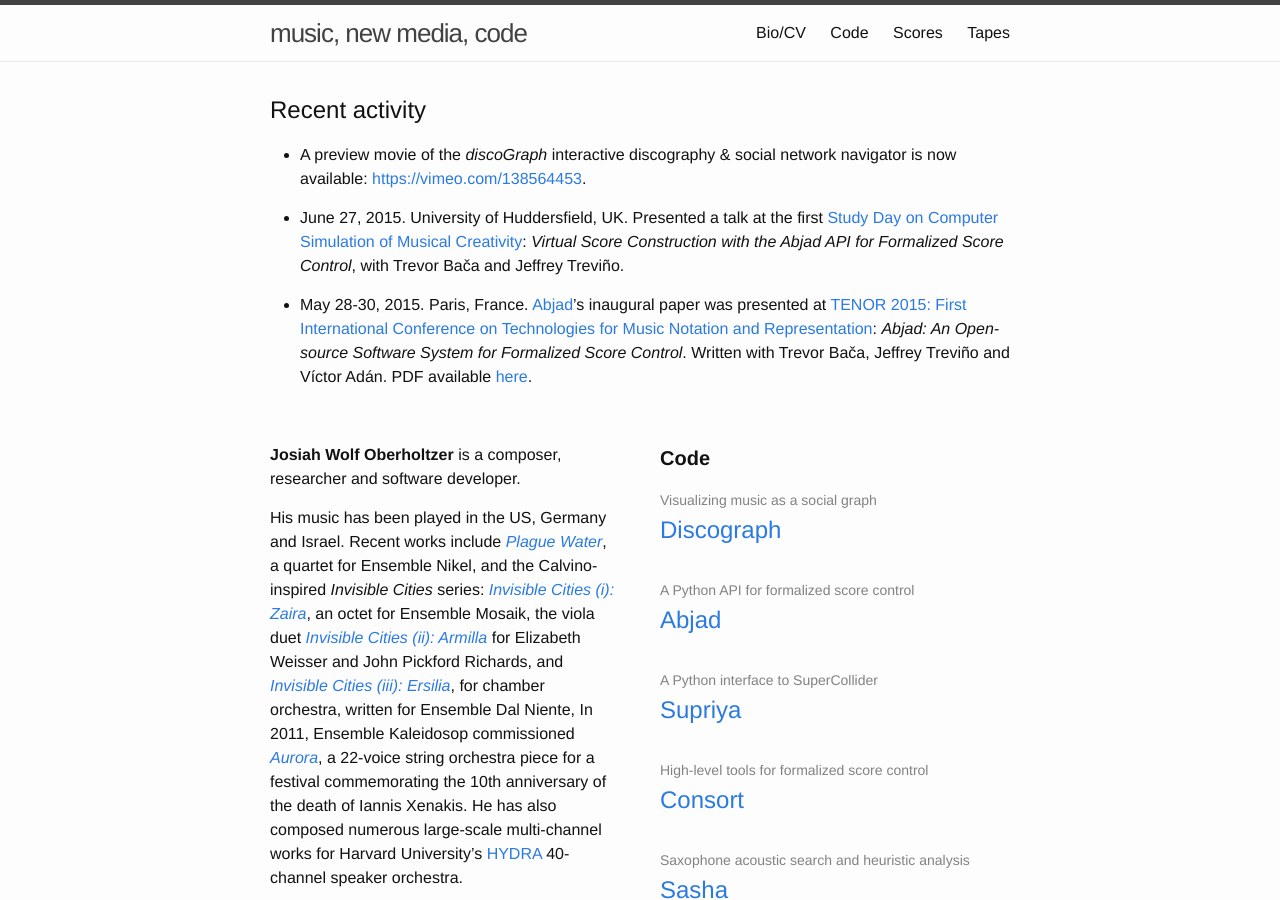
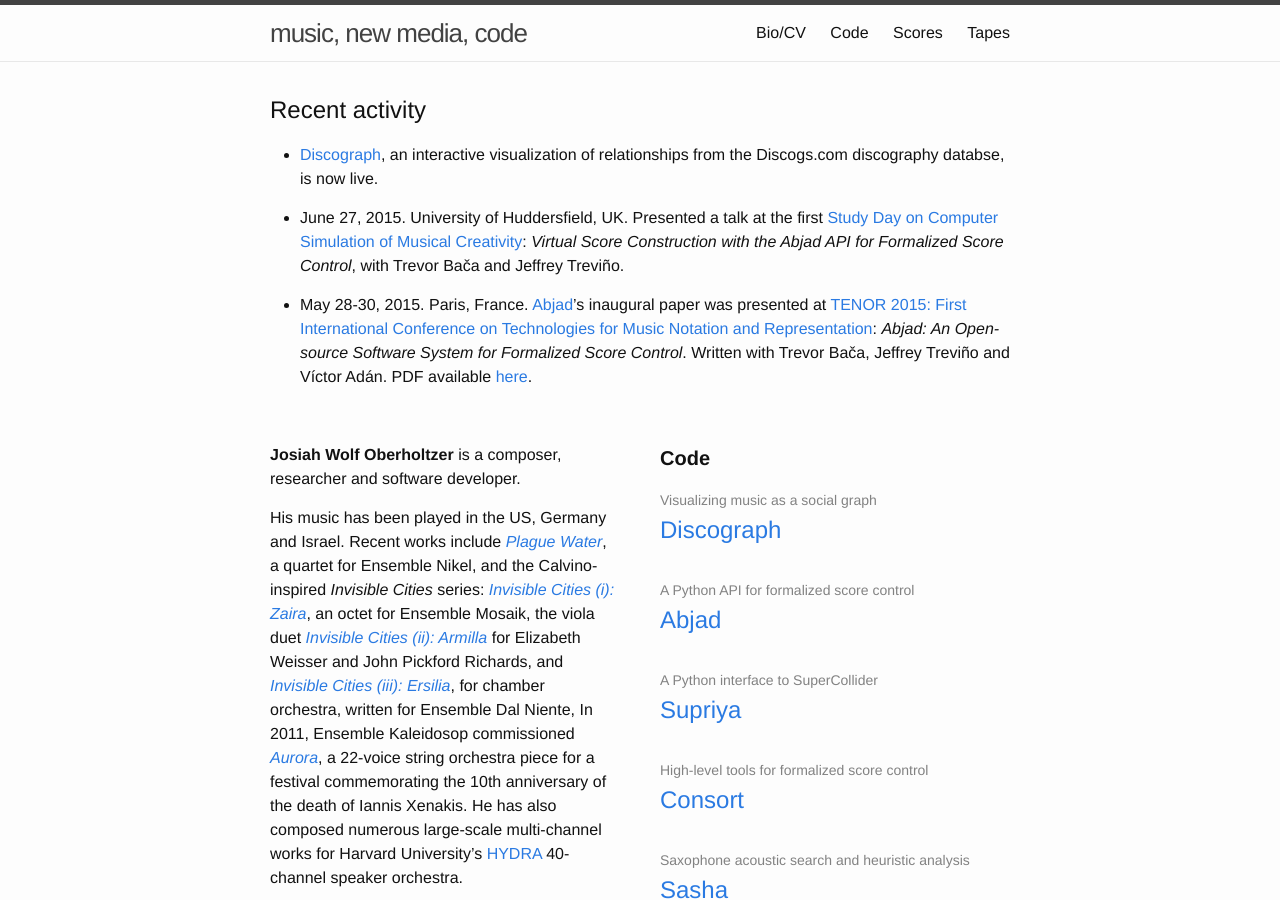
Before and after one commit to josiah-wolf-oberholtzer/josiah-wolf-oberholtzer.github.io, a Jekyll site: the page built from index.html, in a window 1280 px wide and 900 px high. Built offline with Jekyll 4.4.1, drawn with Linux system fonts in a browser that asks for light colours; nearby versions of some CDN libraries.

Commit message:
Updated news.

```diff
--- a/_includes/news.md
+++ b/_includes/news.md
@@ -1,8 +1,7 @@
 ## Recent activity
 
--   A preview movie of the *discoGraph* interactive discography & social
-    network navigator is now available:
-    [https://vimeo.com/138564453](https://vimeo.com/138564453).
+-   [Discograph](http://discograph.mbrsi.org), an interactive visualization of
+    relationships from the Discogs.com discography databse, is now live.
 
 -   June 27, 2015. University of Huddersfield, UK. Presented a talk at the
     first [Study Day on Computer Simulation of Musical
```
